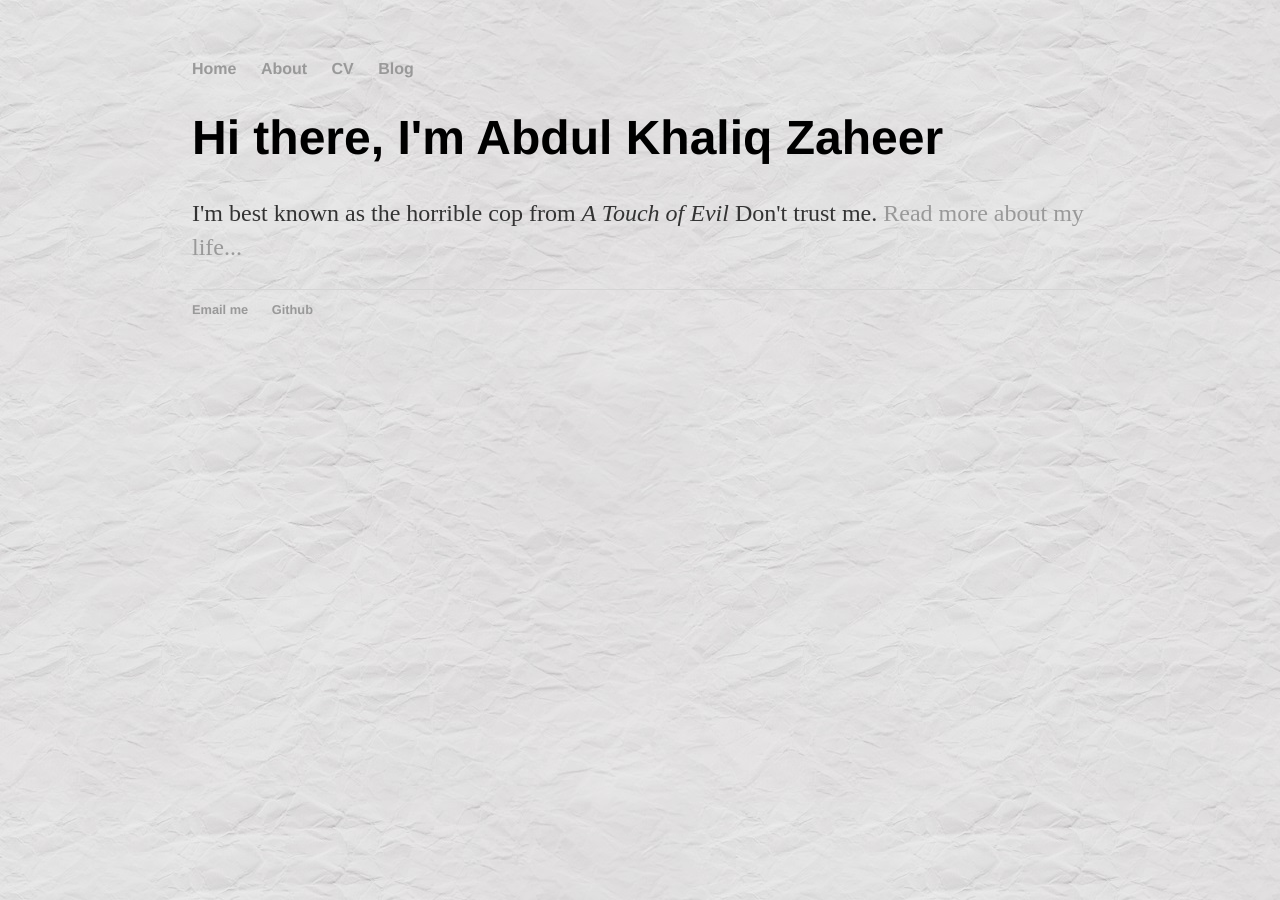
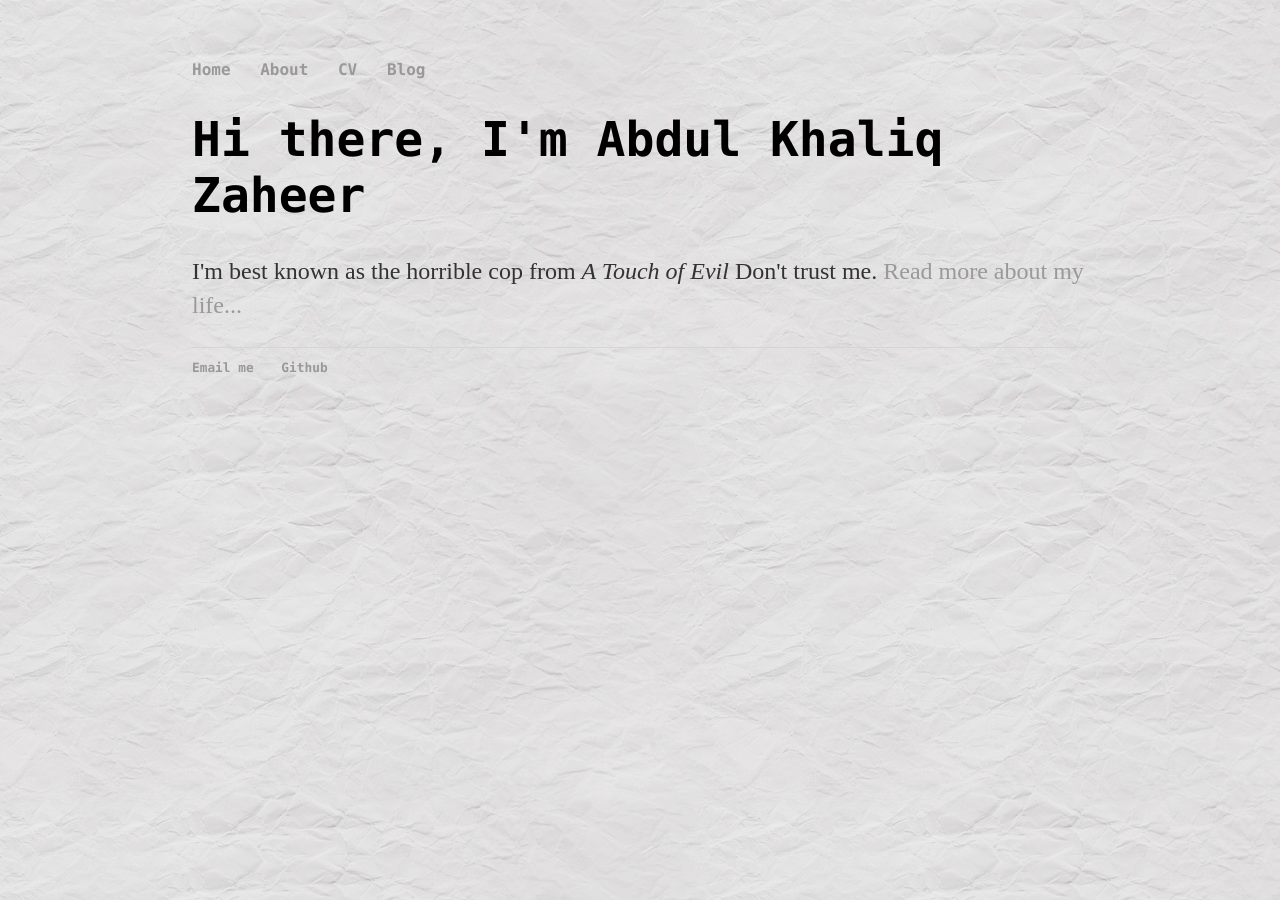
Before and after one commit to abdulbeard/abdulbeard.github.io, a Jekyll site: the page built from index.html, in a window 1280 px wide. Built offline with Jekyll 4.4.1, drawn with Linux system fonts in a browser that asks for light colours.

Commit message:
Changing markdown file and updating css to take consolas font

```diff
--- a/css/main.css
+++ b/css/main.css
@@ -4,7 +4,7 @@ body {
     width: 70%;
 }
 nav ul, footer ul {
-    font-family:'Helvetica', 'Arial', 'Sans-Serif';
+    font-family:'Consolas', 'Helvetica', 'Arial', 'Sans-Serif';
     padding: 0px;
     list-style: none;
     font-weight: bold;
@@ -22,7 +22,7 @@ a:hover {
 }
 h1 {
     font-size: 3em;
-    font-family:'Helvetica', 'Arial', 'Sans-Serif';
+    font-family:'Consolas', 'Helvetica', 'Arial', 'Sans-Serif';
 }
 p {
     font-size: 1.5em;
```
Also changed, not shown: _posts/2016-11-18-abdulbeard-site-launched.md (+1 -1 lines).
